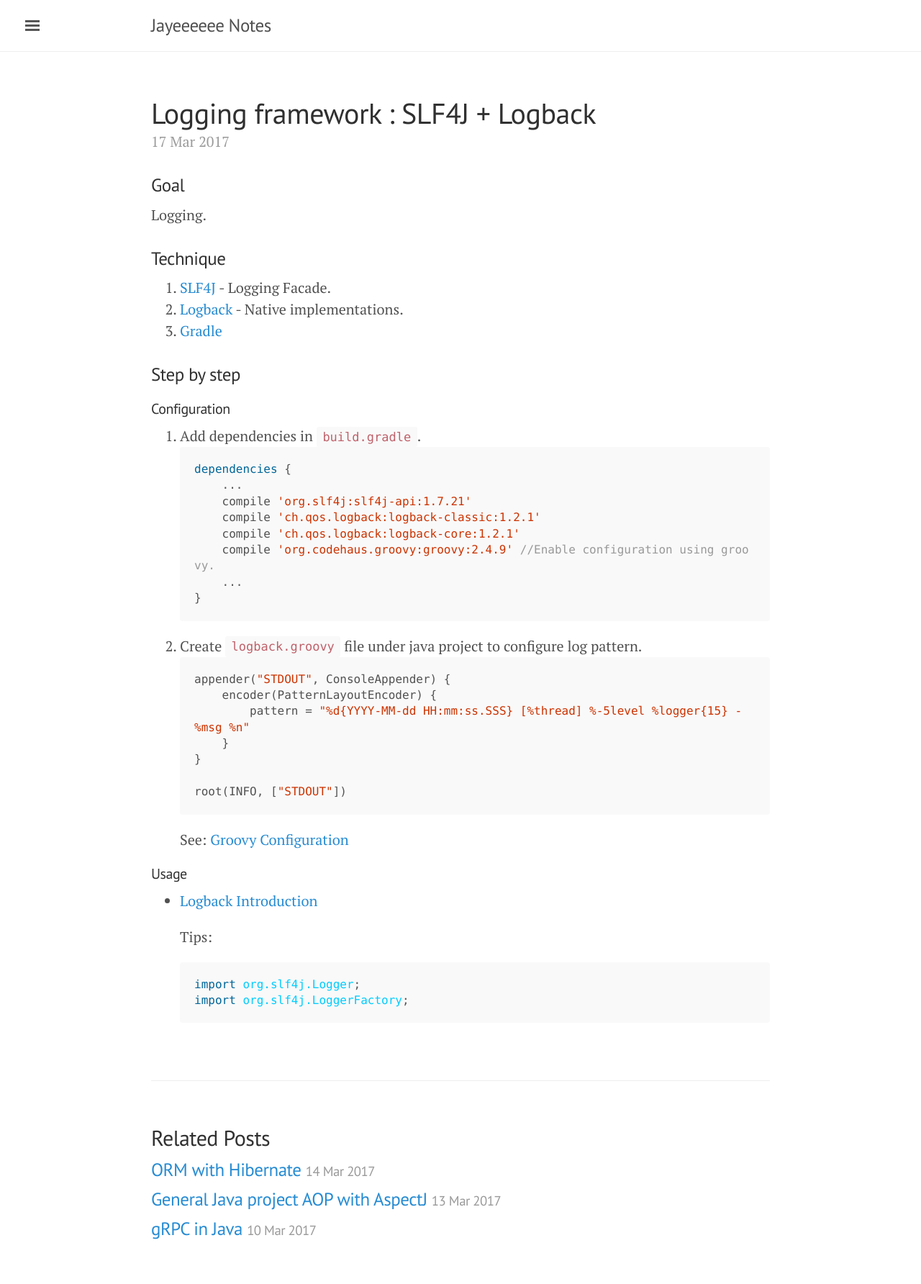
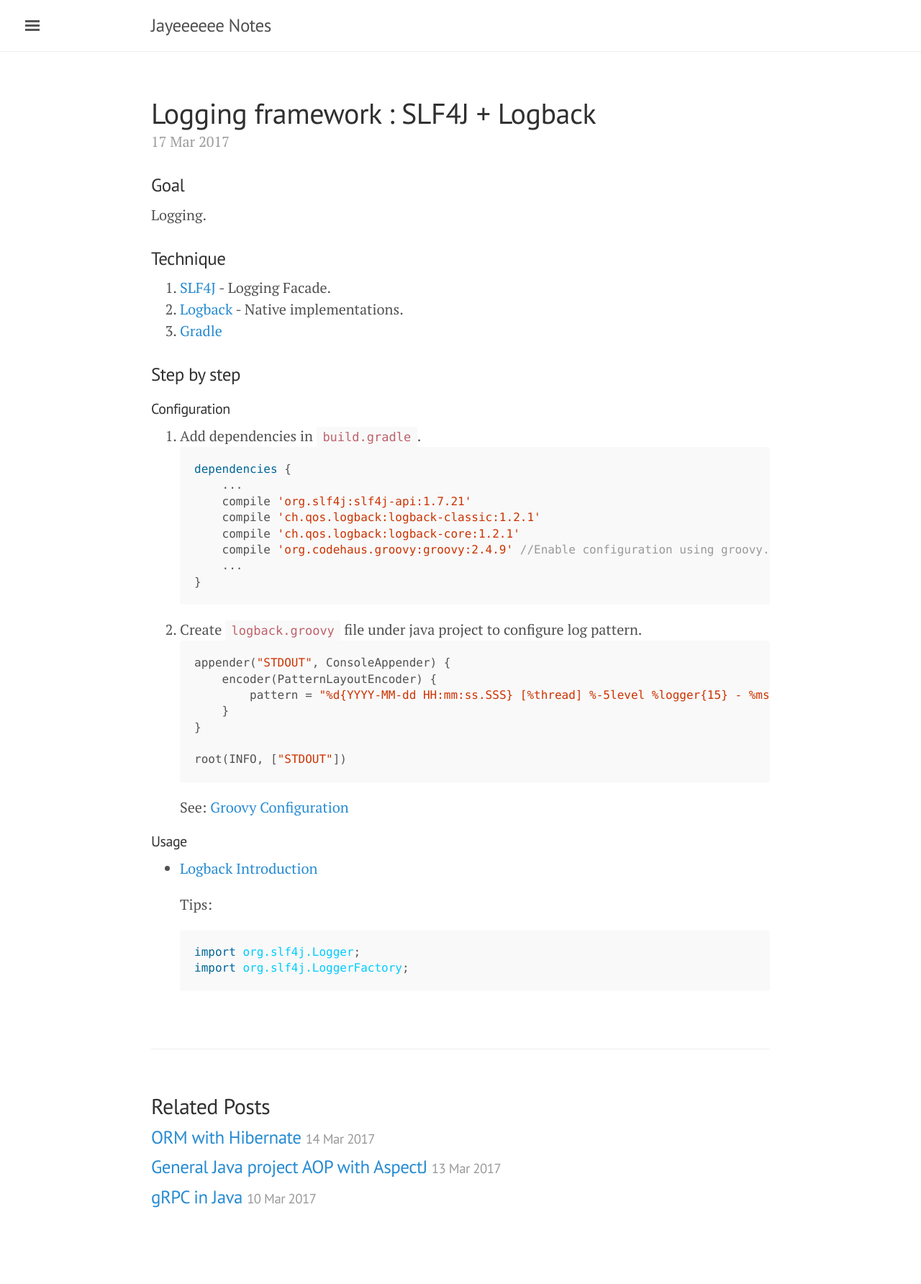
Before and after one commit to jayeeeeee/jayeeeeee.github.io, a Jekyll site: the page built from _posts/2017-03-17-logging-framework-slf4j-logback.md, in a window 1280 px wide. Shown: the whole page at 72% size. Built offline with Jekyll 4.4.1, drawn with Linux system fonts in a browser that asks for light colours; after the commit the page ends 1739 px from its top, so only the background shows below that.

Commit message:
Let code scrollable

```diff
--- a/public/css/poole.css
+++ b/public/css/poole.css
@@ -150,7 +150,7 @@ abbr[title] {
 /* Code */
 code,
 pre {
-  font-family: Menlo, Monaco, "Courier New", monospace;
+  font-family: Lucida Console, Menlo, Monaco, "Courier New", monospace;
 }
 code {
   padding: .25em .5em;
@@ -168,7 +168,7 @@ pre {
   line-height: 1.4;
   white-space: pre;
   white-space: pre-wrap;
-  word-break: break-all;
+  /*word-break: break-all;*/
   word-wrap: break-word;
   background-color: #f9f9f9;
 }
@@ -186,6 +186,10 @@ pre code {
 }
 .highlight pre {
   margin-bottom: 0;
+}
+div [class*="language-"] pre{
+	white-space: pre;
+	overflow: auto;
 }
 
 /* Gist via GitHub Pages */
```
